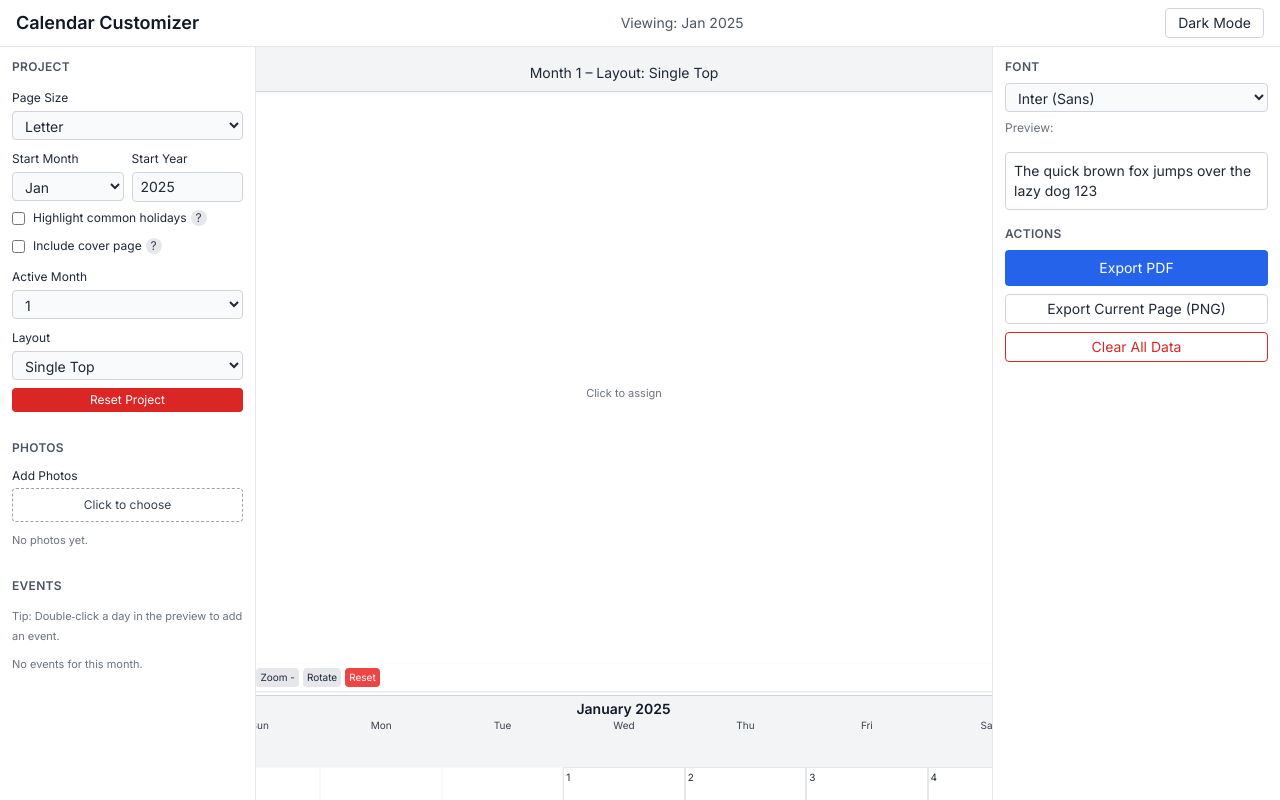
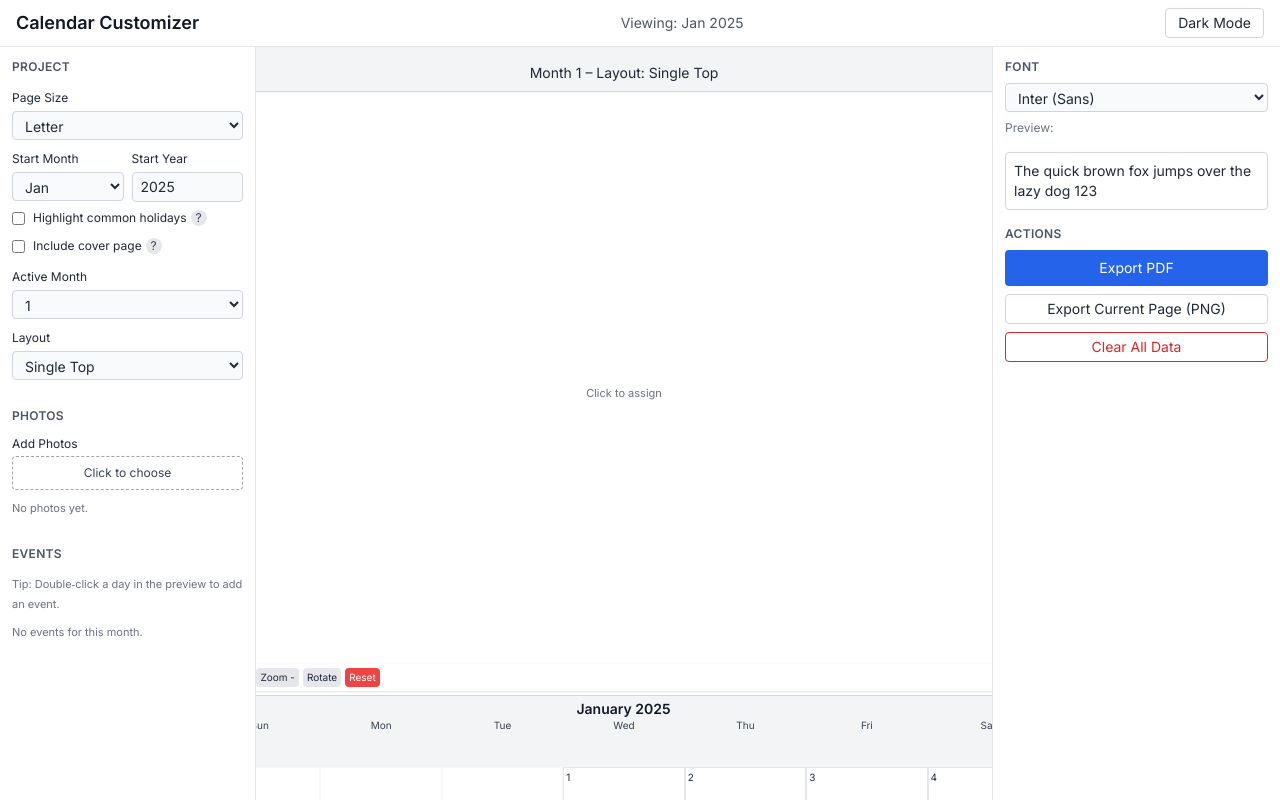
Before and after one commit to JoeProgrammer88/CalendarMaker, a React (Vite) app: page / in a window 1280 px wide. Shown: the top 800 px of the page. Built offline with nearby package versions, Linux system fonts and the light colour scheme.

Commit message:
refactor: update README and remove reset project button from sidebar

```diff
--- a/src/ui/components/Sidebar.tsx
+++ b/src/ui/components/Sidebar.tsx
@@ -151,7 +151,6 @@ export const Sidebar: React.FC = () => {
             );
           })()}
         </label>
-  <button onClick={() => { if (confirm('Reset the project to defaults? This will clear photos and events.')) state.resetProject(); }} className="w-full text-xs bg-red-600 text-white rounded py-1 hover:bg-red-700">Reset Project</button>
       </div>
   <div className="p-3 font-semibold uppercase tracking-wide text-xs text-gray-600 dark:text-gray-300">Photos</div>
       <div className="px-3 pb-4 space-y-2">
```
Also changed, not shown: 1 other file (tests, documents, lock files or other folders).
